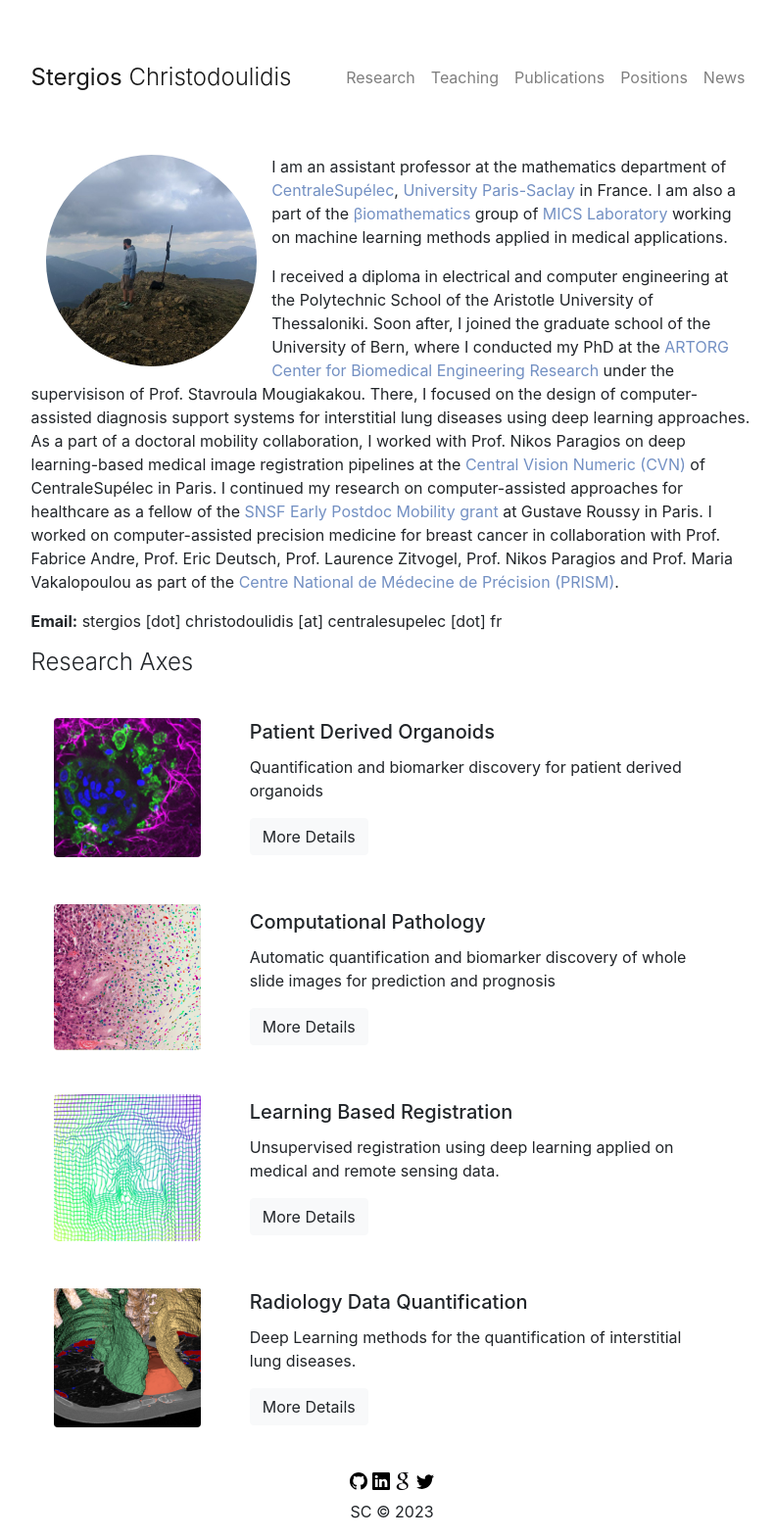
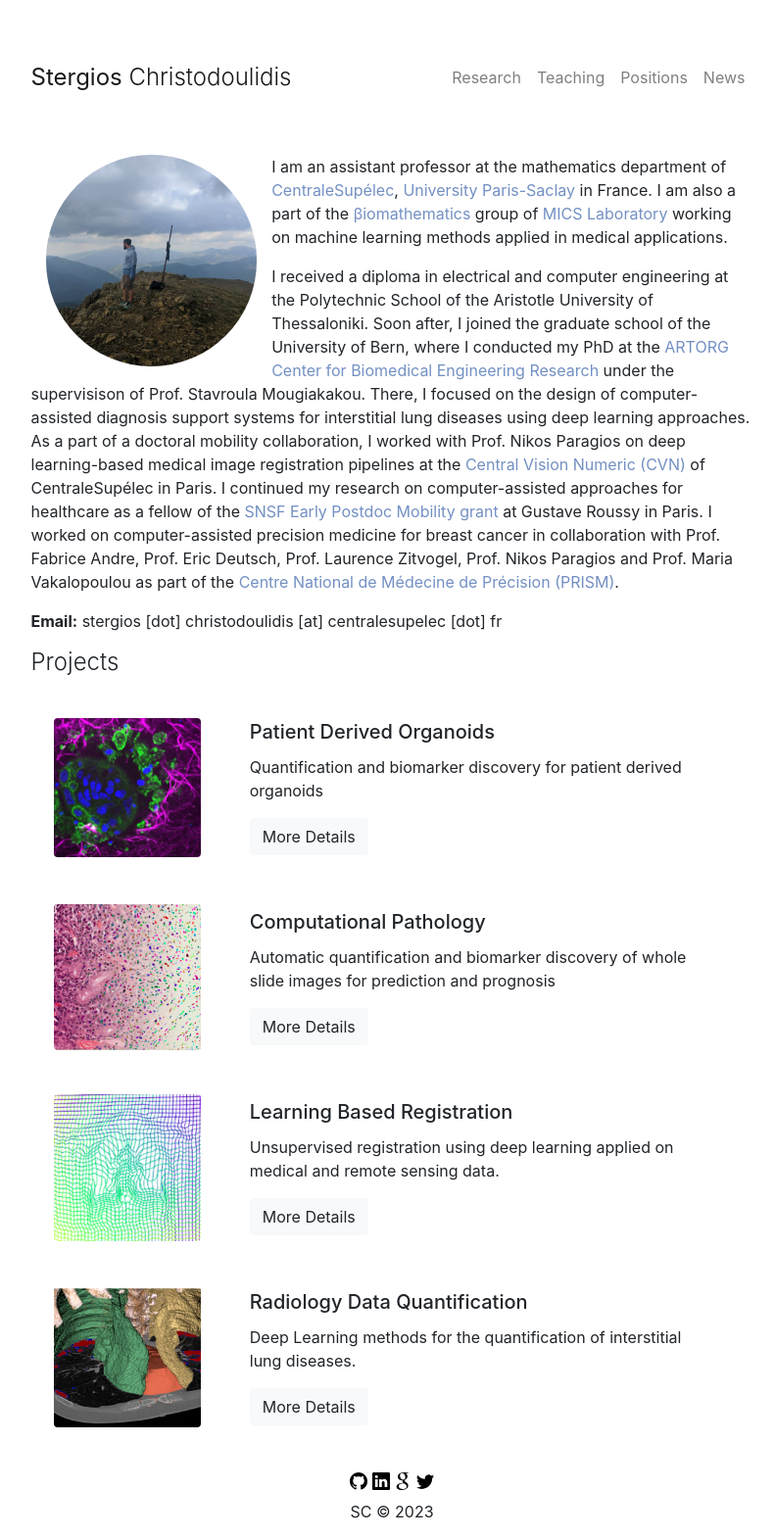
Before and after one commit to stergioc/stergioc.github.io, a Jekyll site: the page built from index.md, in a window 1280 px wide. Shown: the whole page at 98% size, without its empty margins (240-1031 px from the left). Built offline with Jekyll 4.4.1, drawn with Linux system fonts in a browser that asks for light colours; nearby versions of some CDN libraries.

Commit message:
merged publications with research

```diff
--- a/_includes/axes.html
+++ b/_includes/axes.html
@@ -1,4 +1,4 @@
-<h1 class="mb-3 display-4" style="font-size: x-large;">Research Axes</h1>
+<h1 class="mb-3 display-4" style="font-size: x-large;">Projects</h1>
 
 <div class="card border-0">
   {% for post in site.tags.project %}
--- a/_includes/navbar.html
+++ b/_includes/navbar.html
@@ -25,9 +25,6 @@
         <a class="nav-link" href="/teaching">Teaching</a>
       </li>
       <li class="nav-item">
-        <a class="nav-link" href="/publications">Publications</a>
-      </li>
-      <li class="nav-item">
         <a class="nav-link" href="/positions">Positions</a>
       </li>
       <li class="nav-item">
--- a/assets/js/document.js
+++ b/assets/js/document.js
@@ -1,5 +1,5 @@
 $(document).ready(function () {
-    if (top.location.pathname === '/publications/') {
+    if (top.location.pathname === '/research/') {
         var x = new XMLHttpRequest();
         // Change the link to the appropriate one.
         x.open("GET", "https://dblp.org/pid/167/1074.xml", true);
```
Also changed, not shown: publications.md (deleted, +0 -13 lines), research.md (+12 -1 lines).
